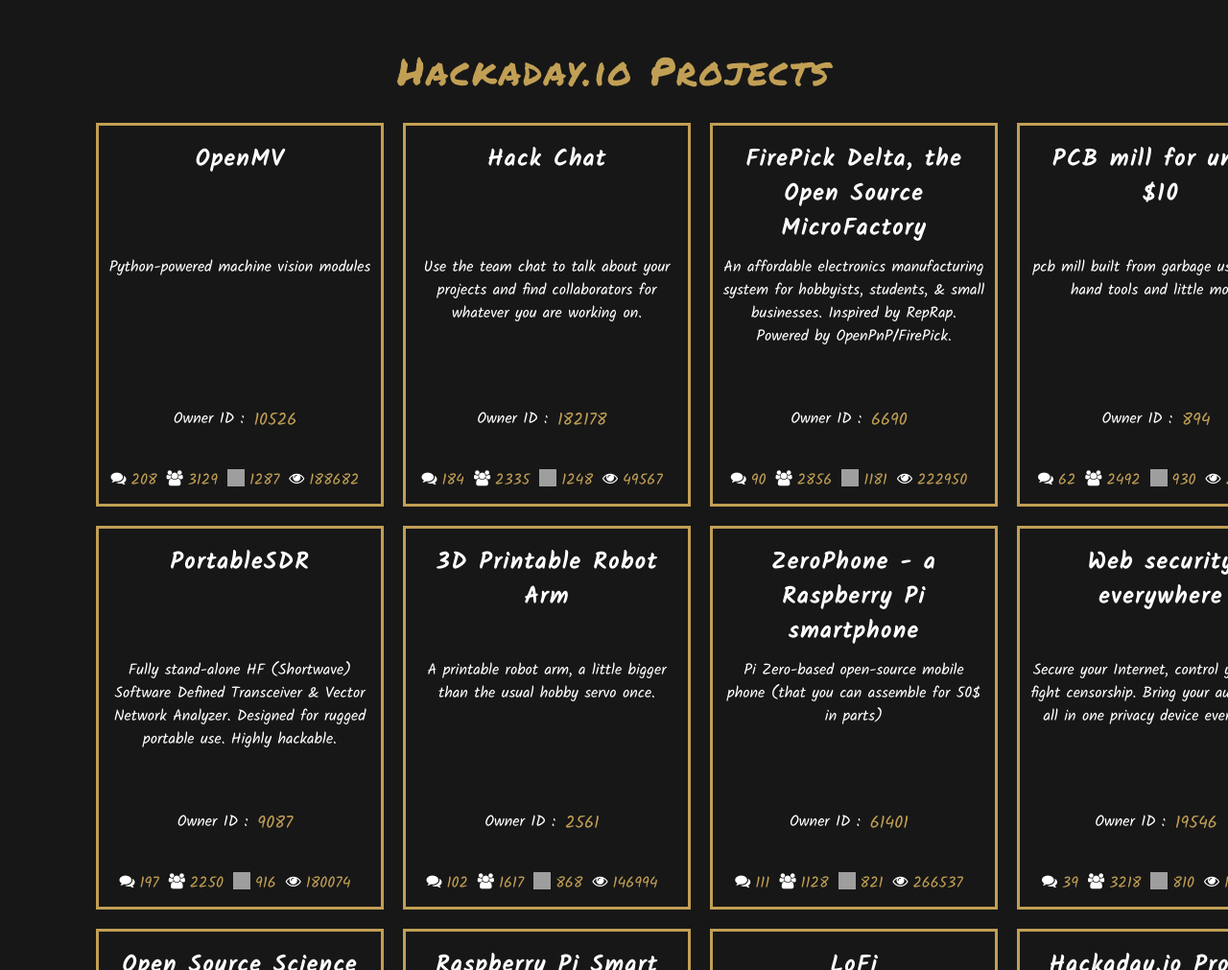
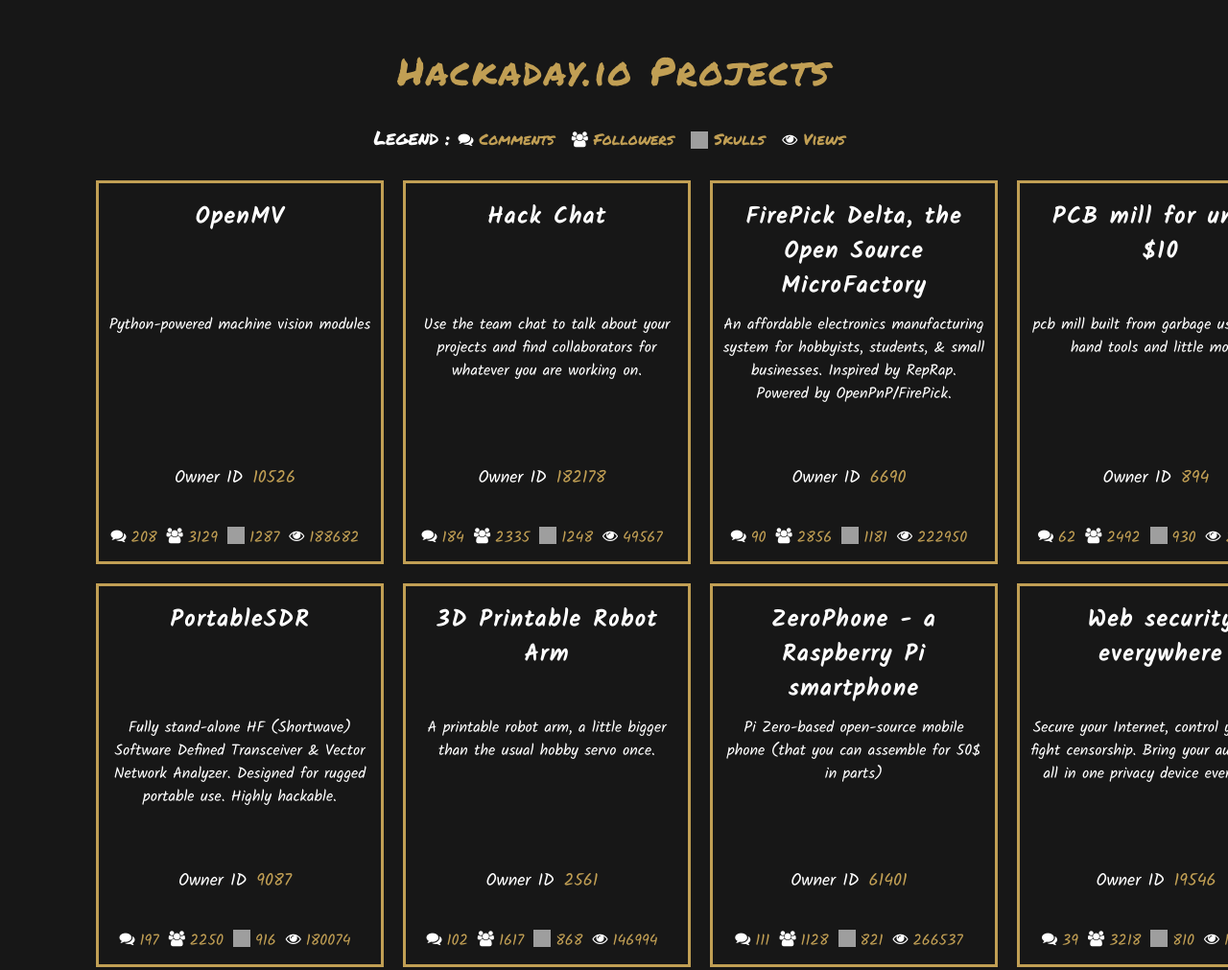
Before and after one commit to aayushkh/hackaday-challenge, a website: page public/index.html in a window 1280 px wide. Shown: the top 1011 px of the page at 96% size. Drawn offline with nearby package versions, Linux system fonts and the light colour scheme; grey boxes are pictures that could not be loaded.

Commit message:
4/12 update

```diff
--- a/public/css/stylesheet.scss
+++ b/public/css/stylesheet.scss
@@ -143,7 +143,10 @@
 	}
 
 	&.owner {
+		font-size: 18px;
 		min-height: 40px;
+		font-family: $kalamFont;
+		margin: 8px 0px !important;
 	}
 
 	&.stats {
@@ -157,9 +160,46 @@
 		}
 	}
 
-	.owner {
+	.project-owner {
+		display: inline-block;
+		cursor: pointer;
 		font-size: 18px;
 		padding: 0px 10px;
 		color: $gold;
+
+		.tooltip {
+			display: inline-block;
+			color: $white;
+			background-color: $gold;
+			z-index: 1;
+			padding: 6px 12px;
+			border-radius: 10px 10px 10px 0;
+			white-space: nowrap;
+		}
 	}
 }
+
+
+.legend {
+	display: none;
+	color: $white;
+	font-family: $permMarkerFont;
+	justify-content: center;
+	margin: 30px 0px;
+
+	.legend-text {
+		font-size: 20px;
+	}
+
+	span {
+		display: inline-block;
+		color: $gold;
+		margin-right: 10px;
+		margin-left: 8px;
+		margin-top: 5px;
+
+		i {
+			color: $white;
+		}
+	}
+}
--- a/public/index.html
+++ b/public/index.html
@@ -31,6 +31,13 @@
 		<div class="loader">
 		</div>
 	</div>
+	<div class="legend">
+		<div class="legend-text">Legend : </div>
+		<span><i class='fa fa-comments'></i> Comments</span>
+		<span><i class='fa fa-users'></i> Followers</span>
+		<span><img src='https://dev.hackaday.io/img/logo.svg' width='18px' height='18px'> Skulls</span>
+		<span><i class='fa fa-eye'></i> Views</span>
+	</div>
 	<div class="grid-wrapper">
 	</div>
 	<nav class="page-navigation" aria-label="Page navigation">
--- a/public/javascript/javascript.js
+++ b/public/javascript/javascript.js
@@ -1594,6 +1594,27 @@
     ]
 }
 
+var owner_data = {
+    "id": 10526,
+    "url": "https://hackaday.io/iabdalkader",
+    "username": "iabdalkader",
+    "screen_name": "i.abdalkader",
+    "rank": 7,
+    "image_url": "https://cdn.hackaday.io/images/3873461401740841534.jpeg?r=x&s=400&r=x&s=400",
+    "followers": 7745,
+    "following": 0,
+    "projects": 2,
+    "skulls": 1350,
+    "location": "Egypt",
+    "about_me": "I like to make things :)",
+    "who_am_i": "I'm a maker/programmer/hobbyist",
+    "what_i_have_done": "",
+    "what_i_would_like_to_do": "Mainly because of the HaD Prize, but also getting feedback on my projects is invaluable to me, so that too. ",
+    "created": 0,
+    "tags": null
+};
+
+
 // $(document).ready(function(){
 // 	console.log("Request Sent to Backend");
 
@@ -1606,6 +1627,8 @@
 // 	    }
 // 	});
 // });
+
+var apikey = "RzYEaCIPvzmeHX4e";
 
 $(function () {
     var obj = $('#pagination').twbsPagination({
@@ -1615,14 +1638,16 @@
             $('.page-content').text('Page ' + page);
         }
     });
-    console.info(obj.data());
+    // console.info(obj.data());
 });
+
 
 // function populate(data) {
 $(document).ready(function(){
 	console.log(data);
 	$('.progress-wrapper').hide();
     $('.grid-wrapper').css('display','grid');
+    $('.legend').css('display','flex');
     $('.page-navigation').show();
 	var id, url, owner_id, name, summary, comments, created, followers, image_url, logs, skulls, updated, views;
 	var html_append = "";
@@ -1652,13 +1677,11 @@
 
         html_append +="<p class='card-text summary'>" + data.projects[i].summary + " </p>";
 
-        html_append +="<p class='card-text owner'>Owner ID : <span class='owner'>" + data.projects[i].owner_id + "<span></p>";
+        html_append +="<div class='card-text owner'>Owner ID<div class='project-owner'>" + data.projects[i].owner_id + "<div class='tooltip'>Check</div></div></div>";
 
         html_append += "<div class='grid-stats'>"
         html_append += "<i class='fa fa-comments'></i><p class='card-text stats'>" + data.projects[i].comments + " </p>";
         html_append += "<i class='fa fa-users'></i><p class='card-text stats'>" + data.projects[i].followers + " </p>";
-        // html_append += "</div>"; //close div.grid-stats
-        // html_append += "<div class='grid-stats'>"
         html_append += "<img src='https://dev.hackaday.io/img/logo.svg' width='18px' height='18px'><p class='card-text stats'>" + data.projects[i].skulls + " </p>";
         html_append += "<i class='fa fa-eye'></i><p class='card-text stats'>" + data.projects[i].views + " </p>";
         html_append += "</div>"; //close div.grid-stats
@@ -1667,5 +1690,53 @@
 	}
 
 	$('.grid-wrapper').append(html_append);
+
+    // $('.project_owner').click(function() {
+    //     console.log(this);
+    // });
+
+
+    /*- jQuery to handle the owner details -*/
+
+    $('.project-owner').mouseenter(function() {
+        console.log(this);
+        var owner_id = $(this).text();
+        var owner_url = "http://api.hackaday.io/v1/users/" + owner_id + "?api_key=" + apikey;
+        var username, screen_name, rank, location, skulls, followers, projects, about_me, who_am_i;
+
+        {
+            username = owner_data.username;
+            screen_name = owner_data.screen_name;
+            rank = owner_data.rank;
+            location = owner_data.location;
+            skulls = owner_data.skulls;
+            projects = owner_data.projects;
+            about_me = owner_data.about_me;
+            who_am_i = owner_data.who_am_i;
+        }
+
+
+        // $.ajax({
+
+        //     url: owner_url,
+        //     type: "GET",
+
+        //     success: function(data) {
+        //         /*- Populate the toolTip -*/
+
+        //     }
+        //  });
+    });
+
+    // $('.project-owner').mouseout(function() {
+    //     console.log(this);
+    // });
+
 });
-// }
+
+
+
+
+// document.getElementsByClassName("project-owner").addEventListener('click',function() {
+//     alert("clickled");
+// });
```
Also changed, not shown: public/css/stylesheet.css.
